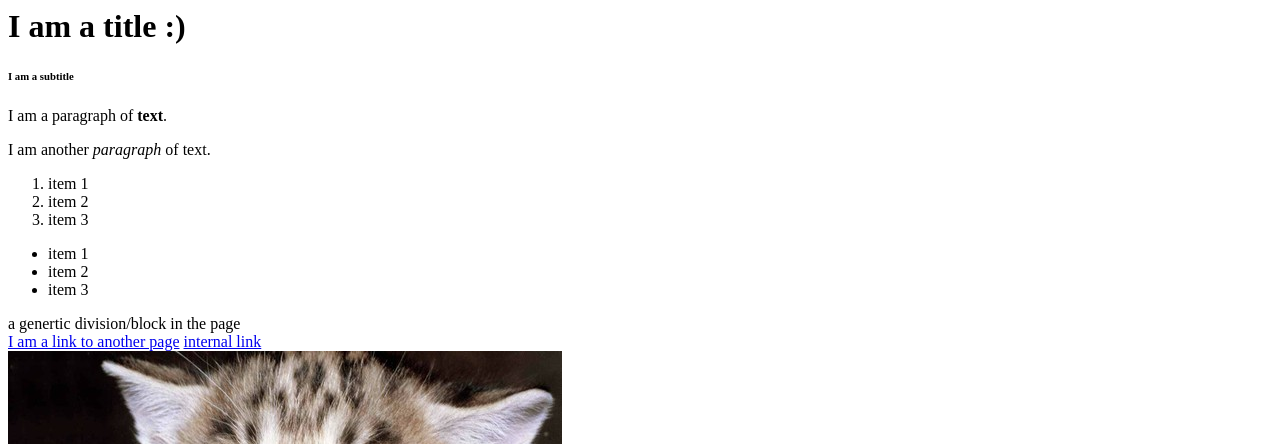
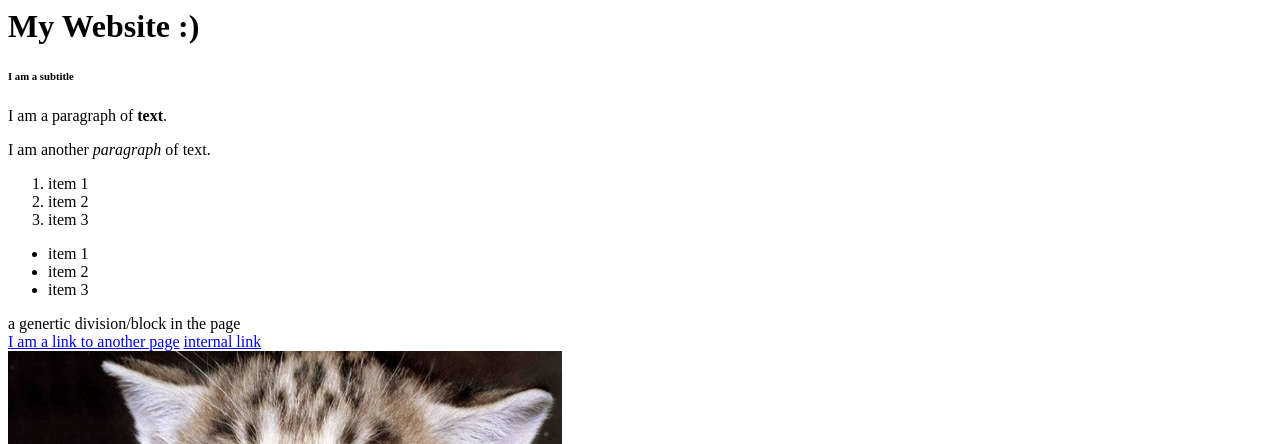
Before and after one commit to saraalmulla03/saraalmulla03.github.io, a plain HTML site: page index.html in a window 1280 px wide. Shown: the top 444 px of the page. Drawn offline with Linux system fonts and the light colour scheme.

Commit message:
Update index.html

```diff
--- a/index.html
+++ b/index.html
@@ -1,12 +1,12 @@
-<html>
+<html> <!-- index is first page -->
 <!-- root of DOM -->
   <head>
-    <title>My Cool Page!</title>
+    <title>My Website!</title>
   </head>
 
   <body>
     <!-- All the content of the webpage -->
-    <h1>I am a title :)</h1>
+    <h1>My Website :)</h1>
     <h6>I am a subtitle</h6>
     <p>I am a paragraph of <b>text</b>.</p>
     <p>I am another <i>paragraph</i> of text.</p>
```
